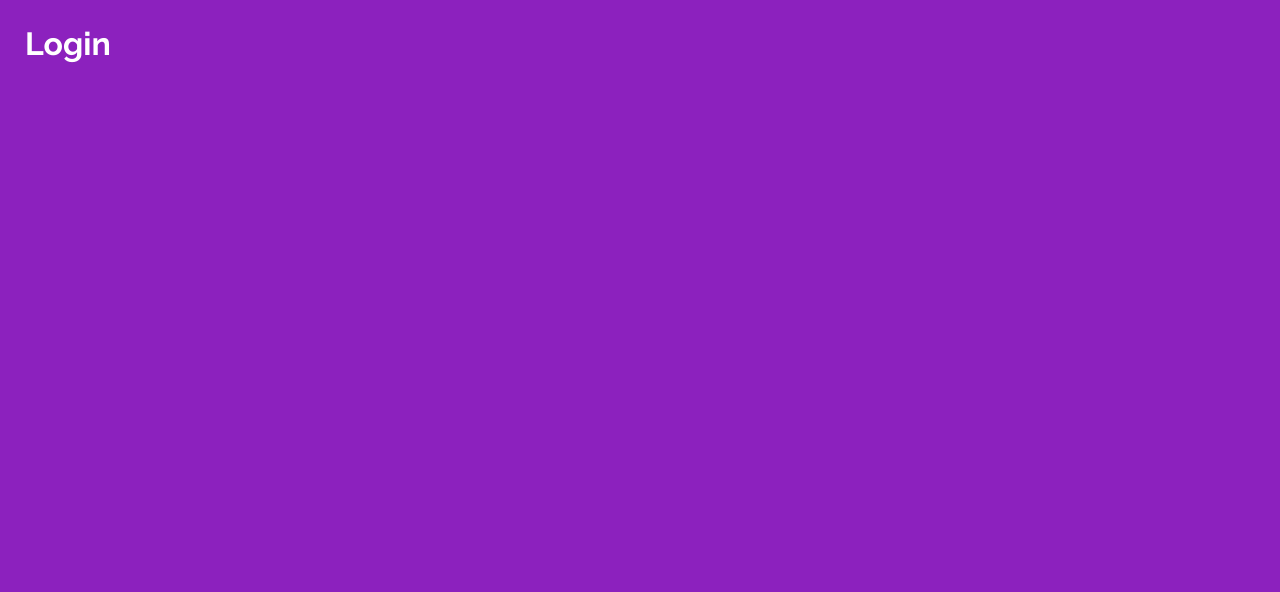
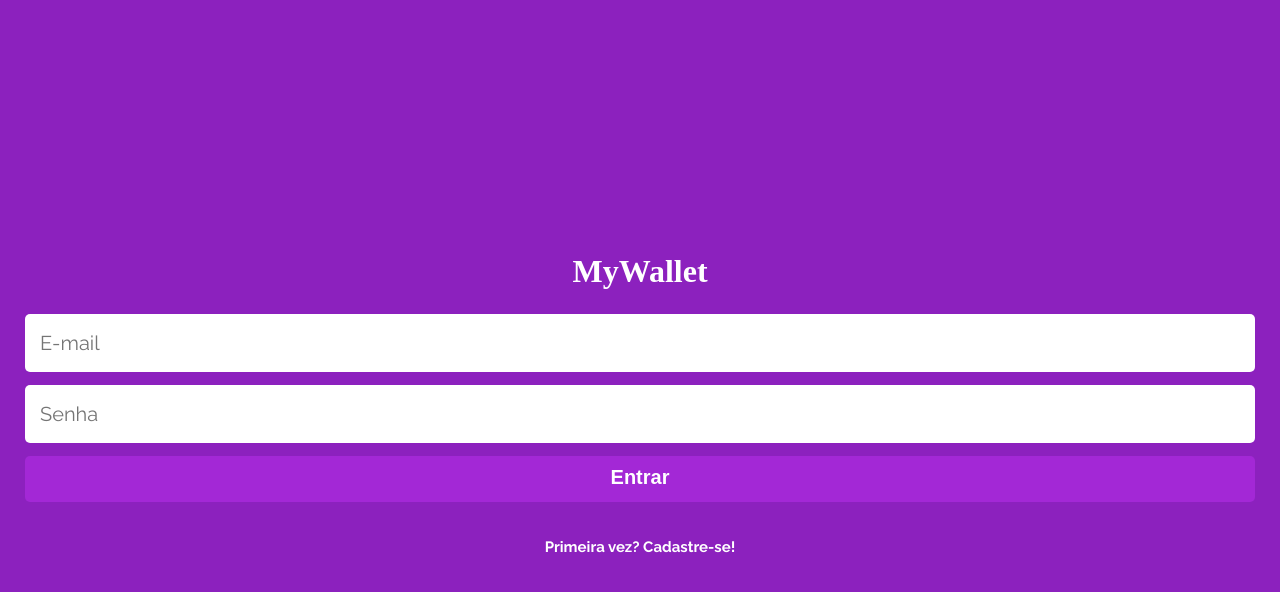
Before and after one commit to JefersonBatista/my-wallet-frontend, a React (Create React App) app: page / in a window 1280 px wide. Shown: the top 592 px of the page. Built offline with nearby package versions, Linux system fonts and the light colour scheme; a web font is replaced by a local one.

Commit message:
Complete login page

```diff
--- a/src/components/Logo/style.js
+++ b/src/components/Logo/style.js
@@ -1,6 +1,8 @@
 import styled from "styled-components";
 
 export const LogoStyle = styled.h1`
+  align-self: center;
+
   font-family: "Saira Stencil One", cursive;
   font-size: 32px;
   color: white;
--- /dev/null
+++ b/src/contexts/AuthContext.js
@@ -0,0 +1,34 @@
+import { createContext, useState, useEffect } from "react";
+import { useNavigate } from "react-router-dom";
+
+const AuthContext = createContext();
+
+export function AuthProvider({ children }) {
+  const navigate = useNavigate();
+  const retrievedToken = localStorage.getItem("token");
+  const [token, setToken] = useState(retrievedToken);
+
+  function setAndPersistToken(token) {
+    setToken(token);
+    localStorage.setItem("token", token);
+  }
+
+  useEffect(() => {
+    if (!token) {
+      navigate("/");
+    }
+  }, [token]);
+
+  return (
+    <AuthContext.Provider
+      value={{
+        setAndPersistToken,
+        token,
+      }}
+    >
+      {children}
+    </AuthContext.Provider>
+  );
+}
+
+export default AuthContext;
--- /dev/null
+++ b/src/hooks/useAuth.js
@@ -0,0 +1,7 @@
+import { useContext } from "react";
+
+import AuthContext from "../contexts/AuthContext";
+
+export default function useAuth() {
+  return useContext(AuthContext);
+}
--- a/src/pages/Login/index.js
+++ b/src/pages/Login/index.js
@@ -1,3 +1,72 @@
+import { useState, useEffect } from "react";
+
+import api from "../../services/api";
+import useAuth from "../../hooks/useAuth";
+import Logo from "../../components/Logo";
+import { Button, Entry, PageLink } from "../../styles";
+
+import { LoginForm, LoginPage } from "./style";
+import { useNavigate } from "react-router-dom";
+
 export default function Login() {
-  return <h1>Login</h1>;
+  const navigate = useNavigate();
+
+  const { token, setAndPersistToken } = useAuth();
+
+  const [formData, setFormData] = useState({
+    email: "",
+    password: "",
+  });
+
+  function handleChange(event) {
+    setFormData({ ...formData, [event.target.name]: event.target.value });
+  }
+
+  async function handleSubmit(event) {
+    event.preventDefault();
+
+    try {
+      const response = await api.login(formData);
+      const token = response.data;
+      setAndPersistToken(token);
+
+      navigate("/transactions");
+    } catch (error) {
+      alert(error.response.data);
+    }
+  }
+
+  useEffect(() => {
+    if (token) {
+      navigate("/transactions");
+    }
+  }, [token]);
+
+  return (
+    <LoginPage>
+      <Logo />
+
+      <LoginForm onSubmit={handleSubmit}>
+        <Entry
+          type="email"
+          name="email"
+          placeholder="E-mail"
+          onChange={handleChange}
+          value={formData.email}
+        />
+        <Entry
+          type="password"
+          name="password"
+          placeholder="Senha"
+          onChange={handleChange}
+          value={formData.password}
+        />
+        <Button type="submit">
+          <span className="button-text">Entrar</span>
+        </Button>
+      </LoginForm>
+
+      <PageLink to="/sign-up">Primeira vez? Cadastre-se!</PageLink>
+    </LoginPage>
+  );
 }
--- /dev/null
+++ b/src/pages/Login/style.js
@@ -0,0 +1,25 @@
+import styled from "styled-components";
+
+const LoginForm = styled.form`
+  display: flex;
+  flex-direction: column;
+  gap: 13px;
+
+  margin-top: 24px;
+  margin-bottom: 36px;
+  width: 100%;
+
+  .button-text {
+    align-self: center;
+  }
+`;
+
+const LoginPage = styled.section`
+  display: flex;
+  flex-direction: column;
+  margin: auto 0;
+
+  width: 100%;
+`;
+
+export { LoginForm, LoginPage };
--- /dev/null
+++ b/src/services/api.js
@@ -0,0 +1,41 @@
+import axios from "axios";
+
+const BASE_URL = "http://localhost:5000";
+
+function createAuth(token) {
+  return { headers: { Authorization: `Bearer ${token}` } };
+}
+
+async function signUp(newUser) {
+  return await axios.post(`${BASE_URL}/sign-up`, newUser);
+}
+
+function login(login) {
+  return axios.post(`${BASE_URL}/login`, login);
+}
+
+async function logout(token) {
+  return await axios.post(`${BASE_URL}/logout`, {}, createAuth(token));
+}
+
+async function getTransactions(token) {
+  return await axios.get(`${BASE_URL}/transactons`, createAuth(token));
+}
+
+async function postTransactions(token, newTransaction) {
+  return await axios.post(
+    `${BASE_URL}/transactions`,
+    newTransaction,
+    createAuth(token)
+  );
+}
+
+const api = {
+  signUp,
+  login,
+  logout,
+  getTransactions,
+  postTransactions,
+};
+
+export default api;
--- a/src/styles/Entry.js
+++ b/src/styles/Entry.js
@@ -8,7 +8,12 @@ const Entry = styled.input`
   border-style: none;
   background-color: white;
 
+  font-family: "Raleway", sans-serif;
   font-size: 20px;
+
+  ::placeholder {
+    font-family: "Raleway", sans-serif;
+  }
 `;
 
 export default Entry;
--- a/src/styles/PageLink.js
+++ b/src/styles/PageLink.js
@@ -6,6 +6,7 @@ const PageLink = styled(Link)`
 
   font-weight: bold;
   font-size: 15px;
+  text-decoration: none;
   color: white;
 `;
 
```
Also changed, not shown: src/App/index.js (+5 -2 lines), src/services/myWallet.js (deleted, +0 -31 lines).
